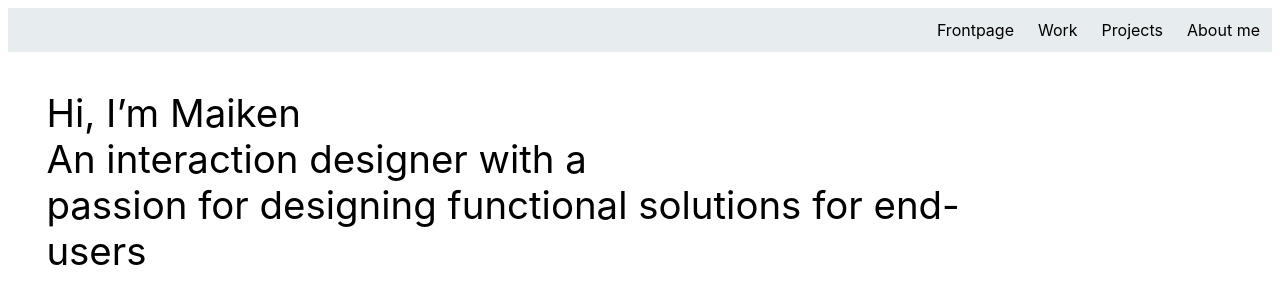
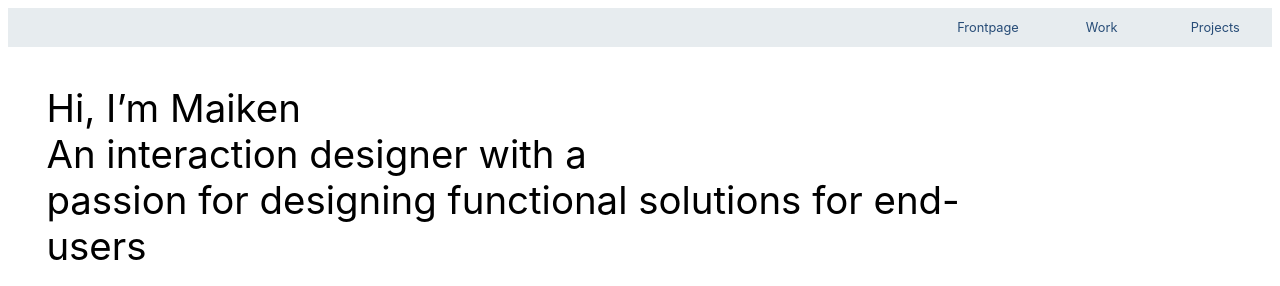
Before and after one commit to damm-maiken/portfolio, a plain HTML site: page homepage.html in a window 1280 px wide. Shown: the top 286 px of the page. Drawn offline with Linux system fonts and the light colour scheme.

Commit message:
Added some styling

```diff
--- a/navbar.html
+++ b/navbar.html
@@ -2,5 +2,4 @@
     <a href="homepage.html">Frontpage</a>
     <a href="experience.html">Work</a>
     <a href="projects.html">Projects</a>
-    <a href="">About me</a>
 </div>
--- a/style.css
+++ b/style.css
@@ -26,11 +26,13 @@ h2{
 }
 
 .top-nav-bar a{
-    color: black;
+    color: #274C77;
+    /* font-weight: bold; */
     text-align: center;
     text-decoration: none;
-    float: left;
     padding: 0.75rem;
+    width: 7vw;
+    font-size: 1vw;
 }
 
 .top-nav-bar a:hover{
@@ -53,6 +55,7 @@ h2{
     margin-left: 5vw;
     margin-right: 0;
     display: flex;
+    box-shadow: 0 0.5rem 1rem rgba(0, 0, 0, 0.50);
 
 }
 
```
